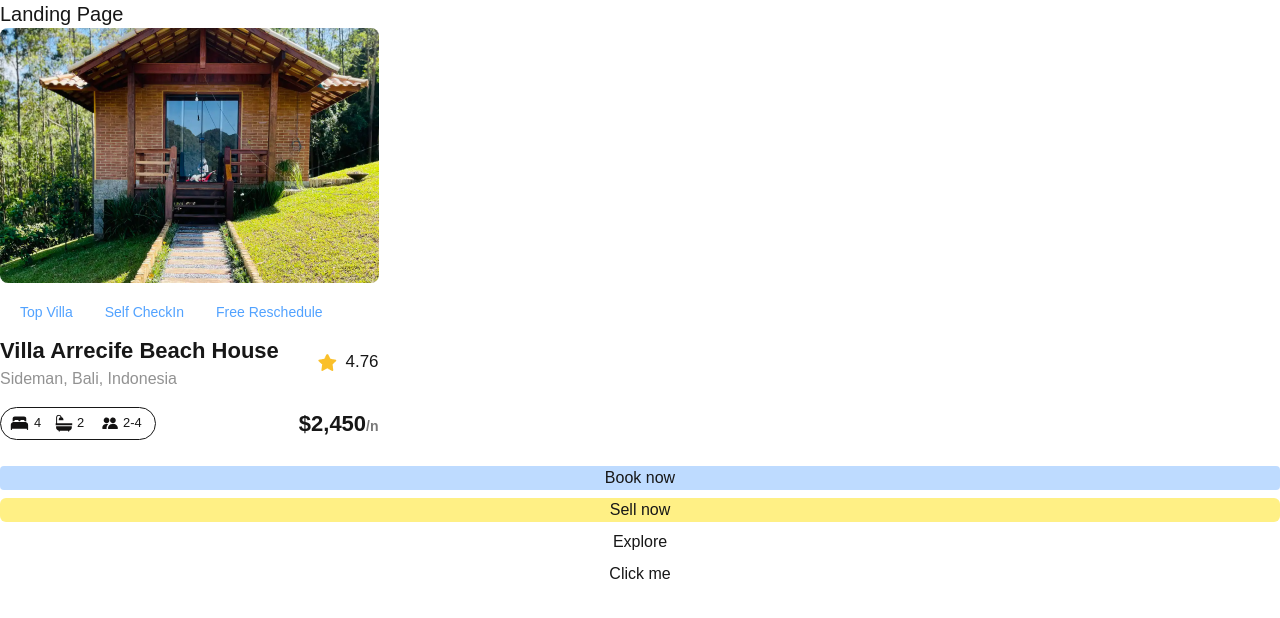
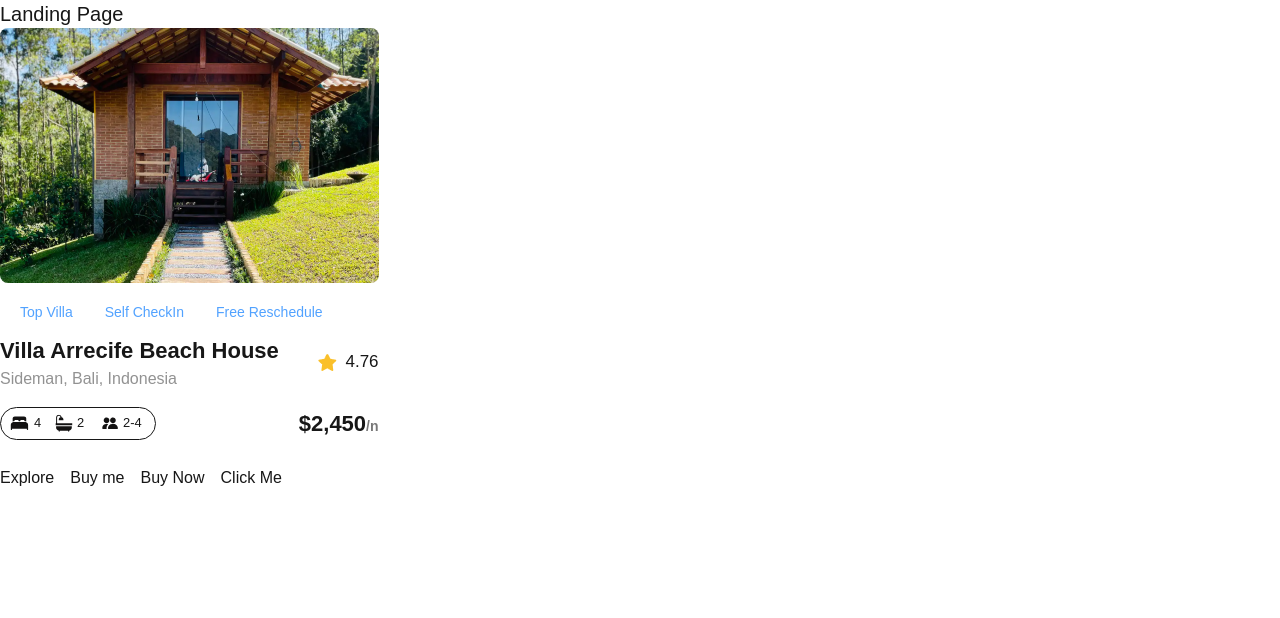
Before and after one commit to Austine247-droid/alx-project-0x00-setup, a Next.js app in the folder alx-project-0x00/: page /landing in a window 1280 px wide. Shown: the top 618 px of the page. Built offline with nearby package versions, Linux system fonts and the light colour scheme.

Commit message:
updated files

```diff
--- a/alx-project-0x00/pages/landing.tsx
+++ b/alx-project-0x00/pages/landing.tsx
@@ -1,16 +1,15 @@
+import Card from "@/components/Card";
 import Button from "@/components/Button";
-import Card from "@/components/Card";
-
 const Landing: React.FC = () => {
   return (
     <div>
       <h1 className=" text-xl font-extralight">Landing Page</h1>
       <Card />
-      <div className="flex flex-col gap-2 mt-4">
-        <Button title="Book now" styles="bg-blue-200 rounded-sm " />
-        <Button title="Sell now" styles="bg-yellow-200 rounded-md " />
-        <Button title="Explore" styles="bg-white-500 rounded-full " />
-        <Button title="Click me" styles="bg-white-500 rounded-full " />
+      <div className="flex gap-4 mt-4">
+        <Button title="Explore" styles="rounded-sm" />
+        <Button title="Buy me" styles="rounded-md" />
+        <Button title="Buy Now" styles="rounded-lg" />
+        <Button title="Click Me" styles="rounded-full" />
       </div>
     </div>
   );
```
